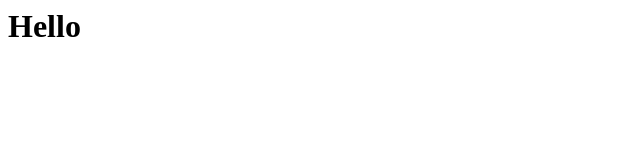
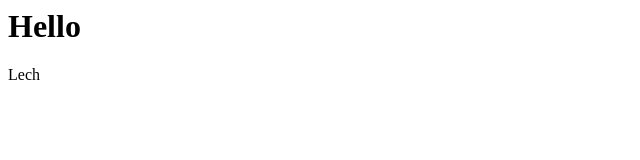
Before and after one commit to developerGitPractise/test_repos, a plain HTML site: page index.html in a window 1280 px wide. Shown: the full height of the page, 0-640 px from the left. Drawn offline with Linux system fonts and the light colour scheme.

Commit message:
step 2.1

```diff
--- a/index.html
+++ b/index.html
@@ -1 +1,2 @@
 <h1>Hello</h1>
+<p>Lech</p>
```
Also changed, not shown: 1 other file.
